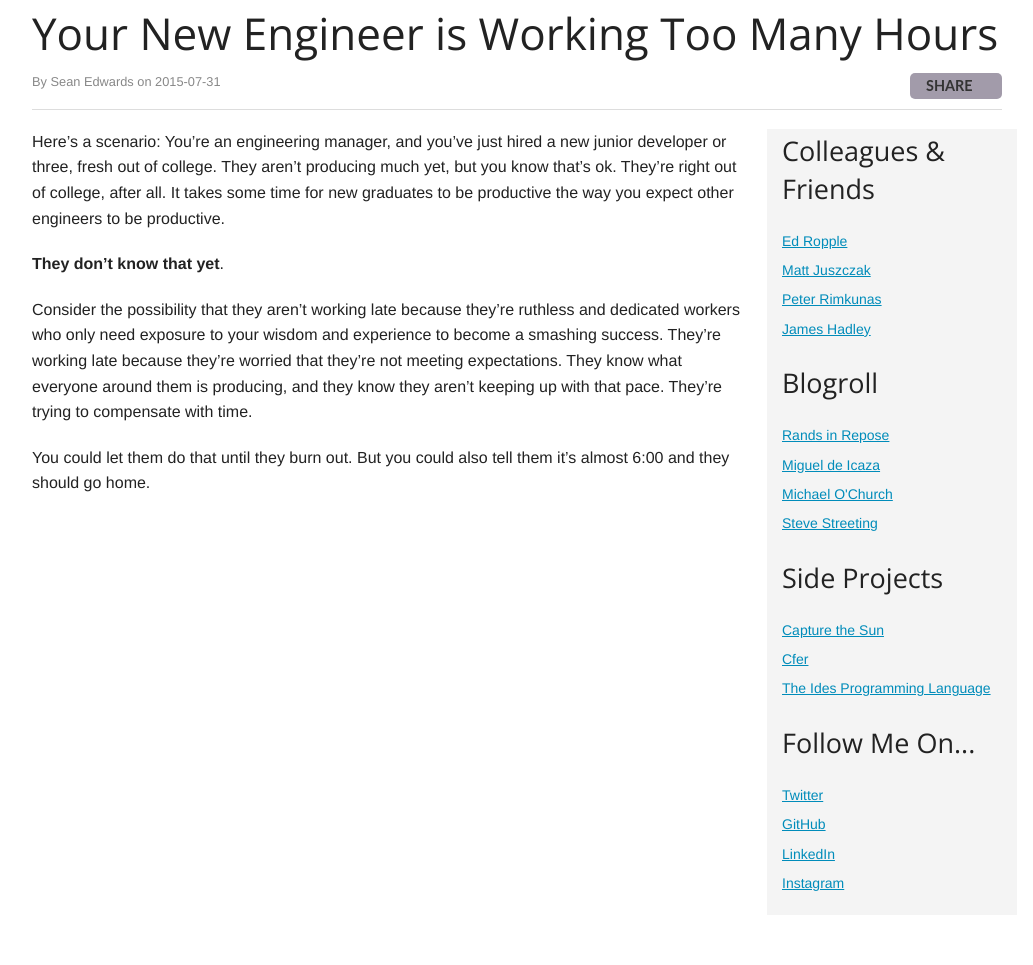
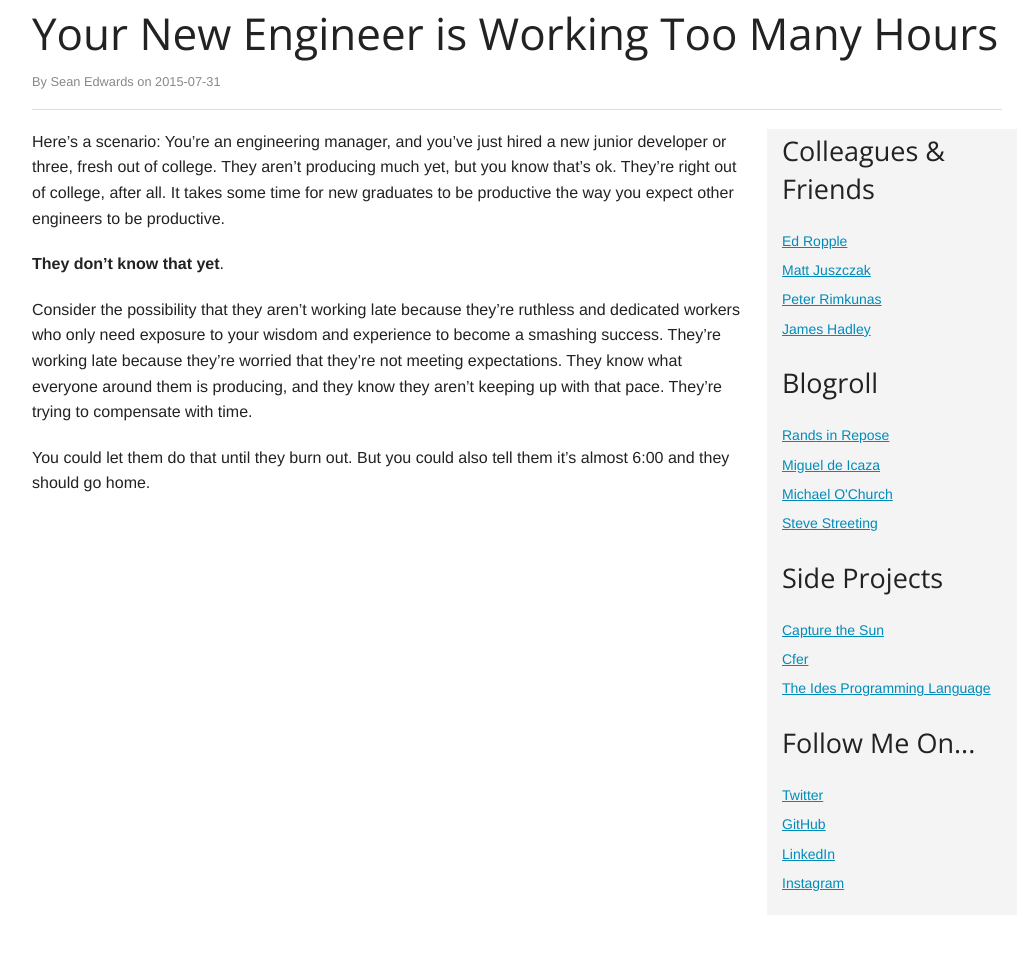
Before and after one commit to seanedwards/seanedwards.github.io, a Jekyll site: the page built from _posts/2015-07-31-your-new-engineer.md, in a window 1280 px wide. Shown: the whole page, without its empty margins (123-1156 px from the left). Built offline with Jekyll 4.4.1, drawn with Linux system fonts in a browser that asks for light colours; some web fonts are replaced; comment, search, counter and statistics services are not loaded.

Commit message:
Disable share button for now

```diff
--- a/_layouts/default.html
+++ b/_layouts/default.html
@@ -69,7 +69,7 @@
           {% endif %}
 
           {% if page.no_share != true %}
-            <div class="share-button small-centered" style="float: right; height: 22px;"></div>
+          <!-- <div class="share-button small-centered" style="float: right; height: 22px;"></div> -->
           {% endif %}
 
           <hr />
```
